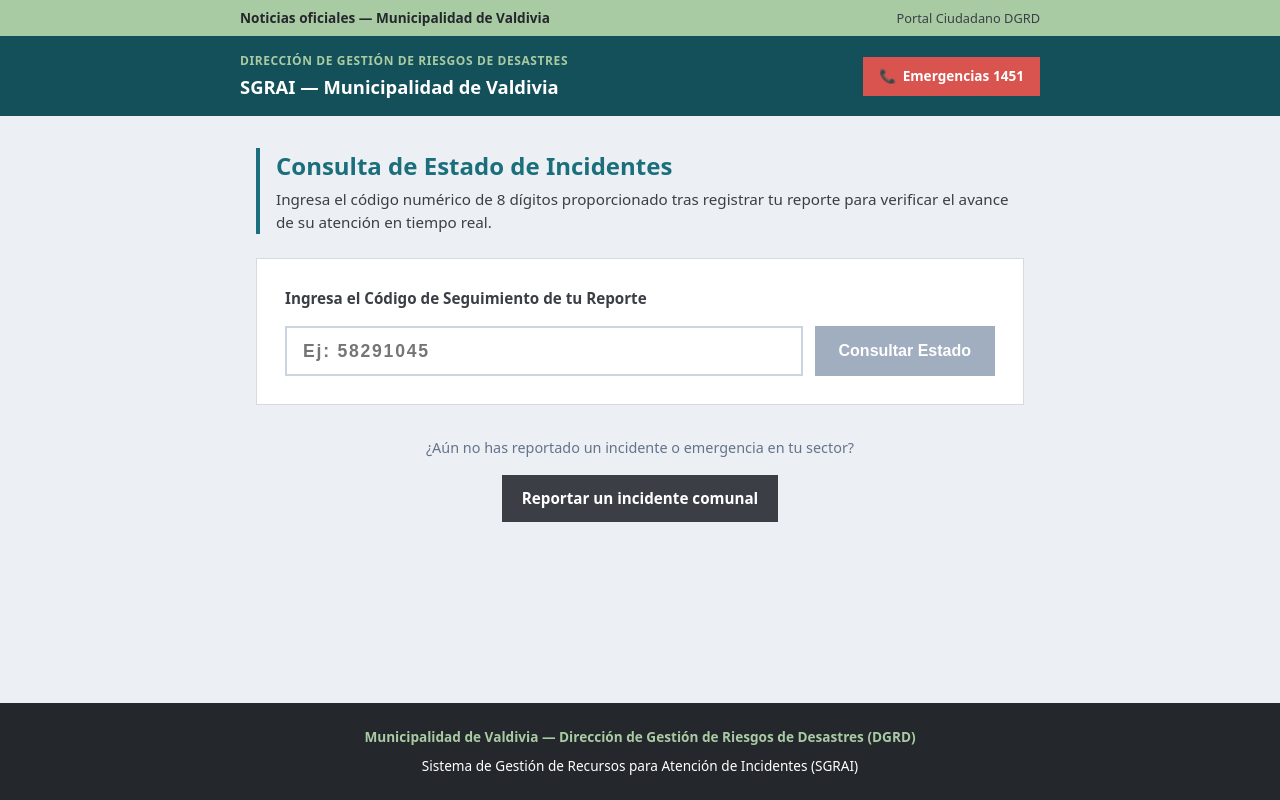
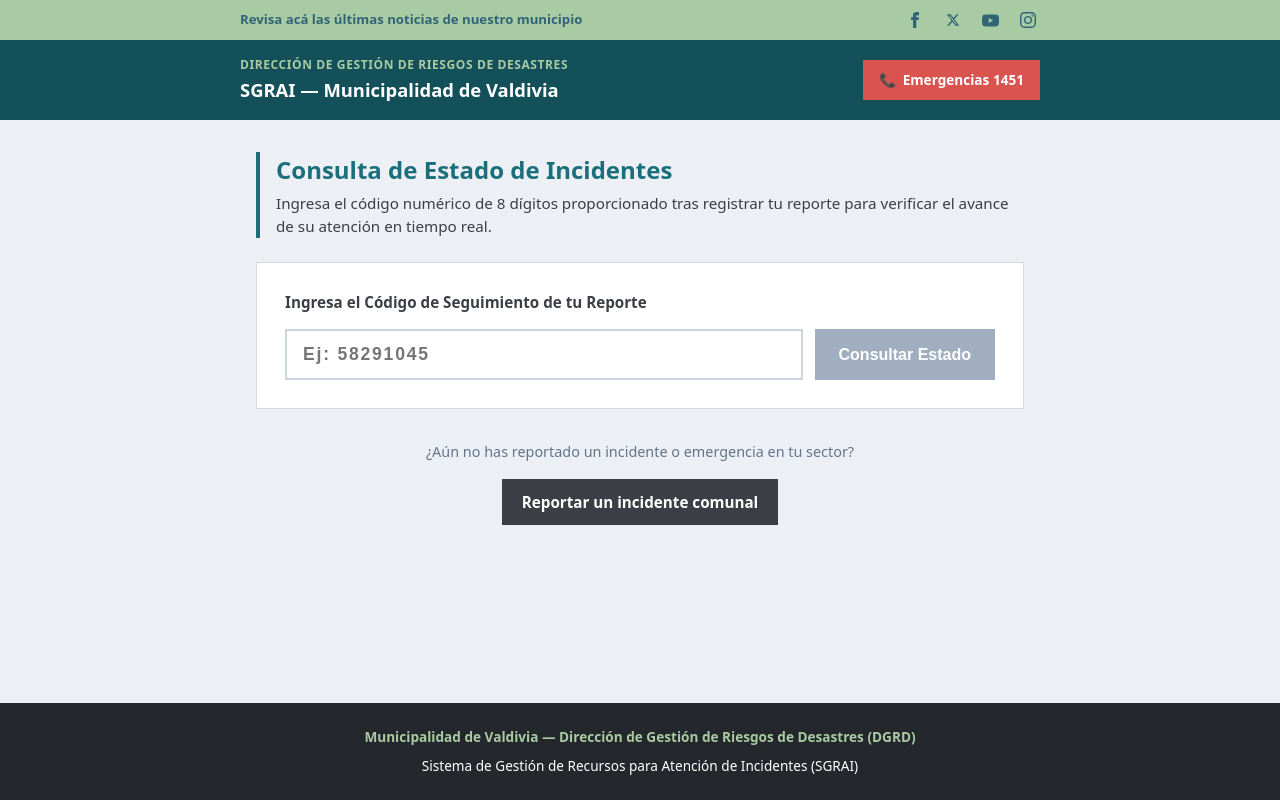
Before and after one commit to sgrai-uach/web, a Next.js app: page /seguimiento in a window 1280 px wide. Built offline with nearby package versions, Linux system fonts and the light colour scheme; no server answers.

Commit message:
feat(ui): integrar redes sociales y pruebas unitarias en cabecera municipal

```diff
--- a/src/components/layout/MunicipalHeader.tsx
+++ b/src/components/layout/MunicipalHeader.tsx
@@ -7,12 +7,23 @@ import styles from '@/styles/seguimiento.module.css';
 export const MunicipalHeader: React.FC = () => {
   const newsUrl =
     process.env.NEXT_PUBLIC_NEWS_URL || 'https://munivaldivia.cl/noticias/';
+  const facebookUrl =
+    process.env.NEXT_PUBLIC_FACEBOOK_URL ||
+    'https://www.facebook.com/municipalidaddevaldivia/';
+  const xUrl =
+    process.env.NEXT_PUBLIC_X_URL || 'https://x.com/munivaldivia';
+  const youtubeUrl =
+    process.env.NEXT_PUBLIC_YOUTUBE_URL ||
+    'https://www.youtube.com/channel/UCetNW4KMclDExRj9CsIyqig';
+  const instagramUrl =
+    process.env.NEXT_PUBLIC_INSTAGRAM_URL ||
+    'https://www.instagram.com/munivaldivia';
   const emergencyPhone =
     process.env.NEXT_PUBLIC_EMERGENCY_PHONE || '1451';
 
   return (
     <header className={styles.municipalHeaderWrapper}>
-      {/* Franja Superior Verde Salvia */}
+      {/* Franja Superior Verde Salvia (Noticias y Redes Sociales) */}
       <div className={styles.topSageBar}>
         <div className={styles.topSageContainer}>
           <a
@@ -20,13 +31,91 @@ export const MunicipalHeader: React.FC = () => {
             target="_blank"
             rel="noopener noreferrer"
             className={styles.topSageNewsLink}
-            title="Ir a las noticias oficiales de la Municipalidad de Valdivia"
+            title="Revisa acá las últimas noticias de nuestro municipio"
           >
-            Noticias oficiales — Municipalidad de Valdivia
+            Revisa acá las últimas noticias de nuestro municipio
           </a>
-          <span style={{ fontSize: '0.8rem', color: '#3B3F45' }}>
-            Portal Ciudadano DGRD
-          </span>
+
+          <div
+            className={styles.topSageSocialGroup}
+            aria-label="Redes sociales oficiales de la Municipalidad de Valdivia"
+          >
+            <a
+              href={facebookUrl}
+              target="_blank"
+              rel="noopener noreferrer"
+              className={styles.topSageSocialLink}
+              title="Facebook — Municipalidad de Valdivia"
+              aria-label="Facebook oficial de la Municipalidad de Valdivia"
+            >
+              <svg
+                viewBox="0 0 24 24"
+                width="16"
+                height="16"
+                fill="currentColor"
+                aria-hidden="true"
+              >
+                <path d="M9 8H6v4h3v12h5V12h3.642L18 8h-4V6.333C14 5.374 14.356 5 15.444 5H18V0h-3.808C10.593 0 9 1.583 9 4.615V8z" />
+              </svg>
+            </a>
+
+            <a
+              href={xUrl}
+              target="_blank"
+              rel="noopener noreferrer"
+              className={styles.topSageSocialLink}
+              title="X (Twitter) — Municipalidad de Valdivia"
+              aria-label="X (Twitter) oficial de la Municipalidad de Valdivia"
+            >
+              <svg
+                viewBox="0 0 24 24"
+                width="14"
+                height="14"
+                fill="currentColor"
+                aria-hidden="true"
+              >
+                <path d="M18.244 2.25h3.308l-7.227 8.26 8.502 11.24H16.17l-5.214-6.817L4.99 21.75H1.68l7.73-8.835L1.254 2.25H8.08l4.713 6.231zm-1.161 17.52h1.833L7.084 4.126H5.117z" />
+              </svg>
+            </a>
+
+            <a
+              href={youtubeUrl}
+              target="_blank"
+              rel="noopener noreferrer"
+              className={styles.topSageSocialLink}
+              title="YouTube — Municipalidad de Valdivia"
+              aria-label="YouTube oficial de la Municipalidad de Valdivia"
+            >
+              <svg
+                viewBox="0 0 24 24"
+                width="17"
+                height="17"
+                fill="currentColor"
+                aria-hidden="true"
+              >
+                <path d="M23.498 6.186a3.016 3.016 0 0 0-2.122-2.136C19.505 3.545 12 3.545 12 3.545s-7.505 0-9.377.505A3.017 3.017 0 0 0 .502 6.186C0 8.07 0 12 0 12s0 3.93.502 5.814a3.016 3.016 0 0 0 2.122 2.136c1.871.505 9.376.505 9.376.505s7.505 0 9.377-.505a3.015 3.015 0 0 0 2.122-2.136C24 15.93 24 12 24 12s0-3.93-.502-5.814zM9.545 15.568V8.432L15.818 12l-6.273 3.568z" />
+              </svg>
+            </a>
+
+            <a
+              href={instagramUrl}
+              target="_blank"
+              rel="noopener noreferrer"
+              className={styles.topSageSocialLink}
+              title="Instagram — Municipalidad de Valdivia"
+              aria-label="Instagram oficial de la Municipalidad de Valdivia"
+            >
+              <svg
+                viewBox="0 0 24 24"
+                width="16"
+                height="16"
+                fill="currentColor"
+                aria-hidden="true"
+              >
+                <path d="M12 2.163c3.204 0 3.584.012 4.85.07 3.252.148 4.771 1.691 4.919 4.919.058 1.265.069 1.645.069 4.849 0 3.205-.012 3.584-.069 4.849-.149 3.225-1.664 4.771-4.919 4.919-1.266.058-1.644.07-4.85.07-3.204 0-3.584-.012-4.849-.07-3.26-.149-4.771-1.699-4.919-4.92-.058-1.265-.07-1.644-.07-4.849 0-3.204.013-3.583.07-4.849.149-3.227 1.664-4.771 4.919-4.919 1.266-.057 1.645-.069 4.849-.069zm0-2.163c-3.259 0-3.667.014-4.947.072-4.358.2-6.78 2.618-6.98 6.98-.059 1.281-.073 1.689-.073 4.948 0 3.259.014 3.668.072 4.948.2 4.358 2.618 6.78 6.98 6.98 1.281.058 1.689.072 4.948.072 3.259 0 3.668-.014 4.948-.072 4.354-.2 6.782-2.618 6.979-6.98.059-1.28.073-1.689.073-4.948 0-3.259-.014-3.667-.072-4.947-.196-4.354-2.617-6.78-6.979-6.98-1.281-.059-1.69-.073-4.949-.073zm0 5.838c-3.403 0-6.162 2.759-6.162 6.162s2.759 6.163 6.162 6.163 6.162-2.759 6.162-6.163c0-3.403-2.759-6.162-6.162-6.162zm0 10.162c-2.209 0-4-1.79-4-4 0-2.209 1.791-4 4-4s4 1.791 4 4c0 2.21-1.791 4-4 4zm6.406-11.845c-.796 0-1.441.645-1.441 1.44s.645 1.44 1.441 1.44c.795 0 1.439-.645 1.439-1.44s-.644-1.44-1.439-1.44z" />
+              </svg>
+            </a>
+          </div>
         </div>
       </div>
 
--- a/src/lib/api/client.ts
+++ b/src/lib/api/client.ts
@@ -15,7 +15,7 @@ import type { paths } from '@/types/api-generated';
  */
 const getBaseUrl = (): string => {
   if (typeof window !== 'undefined') {
-    return process.env.NEXT_PUBLIC_API_URL || '';
+    return '';
   }
   return (
     process.env.INTERNAL_API_URL ||
--- a/src/styles/seguimiento.module.css
+++ b/src/styles/seguimiento.module.css
@@ -41,14 +41,39 @@
 }
 
 .topSageNewsLink {
-  color: var(--color-charcoal-dark);
-  font-size: 0.85rem;
+  color: var(--color-sage-text, #306476);
+  font-size: 0.825rem;
   font-weight: 600;
   text-decoration: none;
+  transition: color 0.15s ease, text-decoration 0.15s ease;
 }
 
 .topSageNewsLink:hover {
   text-decoration: underline;
+  color: var(--color-primary-teal-dark);
+}
+
+.topSageSocialGroup {
+  display: flex;
+  align-items: center;
+  gap: 0.85rem;
+}
+
+.topSageSocialLink {
+  color: var(--color-sage-text, #306476);
+  display: inline-flex;
+  align-items: center;
+  justify-content: center;
+  width: 24px;
+  height: 24px;
+  text-decoration: none;
+  transition: color 0.15s ease, transform 0.15s ease, opacity 0.15s ease;
+}
+
+.topSageSocialLink:hover {
+  color: var(--color-primary-teal-dark);
+  transform: translateY(-1px);
+  opacity: 0.85;
 }
 
 .headerMain {
@@ -583,6 +608,30 @@
 
 /* --- Responsividad --- */
 @media (max-width: 640px) {
+  .topSageContainer {
+    flex-direction: column;
+    justify-content: center;
+    align-items: center;
+    gap: 0.35rem;
+    text-align: center;
+    padding: 0.2rem 0;
+  }
+
+  .topSageNewsLink {
+    font-size: 0.775rem;
+    text-align: center;
+    line-height: 1.3;
+  }
+
+  .topSageSocialGroup {
+    gap: 1.25rem;
+  }
+
+  .topSageSocialLink {
+    width: 28px;
+    height: 28px;
+  }
+
   .searchInputsRow {
     flex-direction: column;
   }
--- a/src/styles/tokens.css
+++ b/src/styles/tokens.css
@@ -11,6 +11,7 @@
   /* --- Colores de acento --- */
   --color-accent-mint: #4FAE9B;
   --color-sage: #A9CBA4;
+  --color-sage-text: #306476;
 
   /* --- Neutros --- */
   --color-charcoal: #3B3F45;
```
Also changed, not shown: 2 other files (tests, documents, lock files or other folders).
